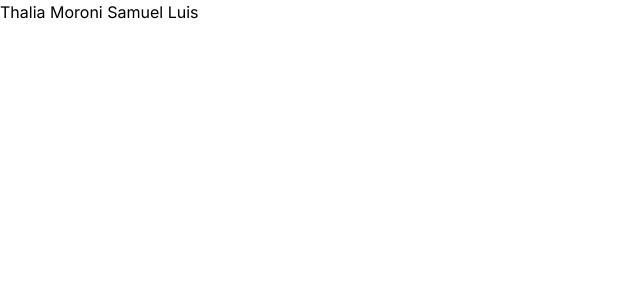
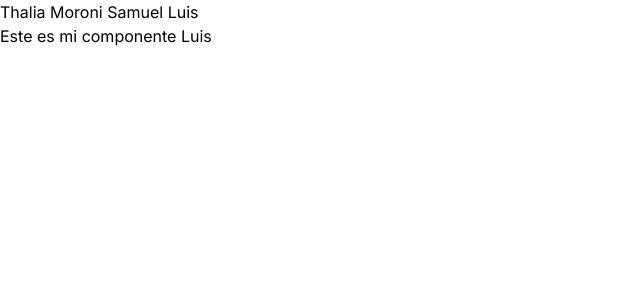
Before and after one commit to ThaliaCode/Grupo-1, a React (Vite) app: page / in a window 1280 px wide. Shown: the top 300 px of the page, without its empty margins (0-640 px from the left). Built offline with nearby package versions, Linux system fonts and the light colour scheme.

Commit message:
Agregar componente Luis

```diff
--- a/src/App.jsx
+++ b/src/App.jsx
@@ -1,3 +1,4 @@
+import Luis from "./components/Luis"
 
 
 function App() {
@@ -6,6 +7,7 @@ function App() {
   return (
     <>
       <p>Thalia Moroni Samuel Luis</p>
+      <Luis></Luis>
     </>
   )
 }
--- /dev/null
+++ b/src/components/Luis.jsx
@@ -0,0 +1,11 @@
+
+function Luis (){
+    return(
+        <>
+        <p>Este es mi componente Luis</p>
+        </>
+
+    )
+}
+
+export default Luis;
```
